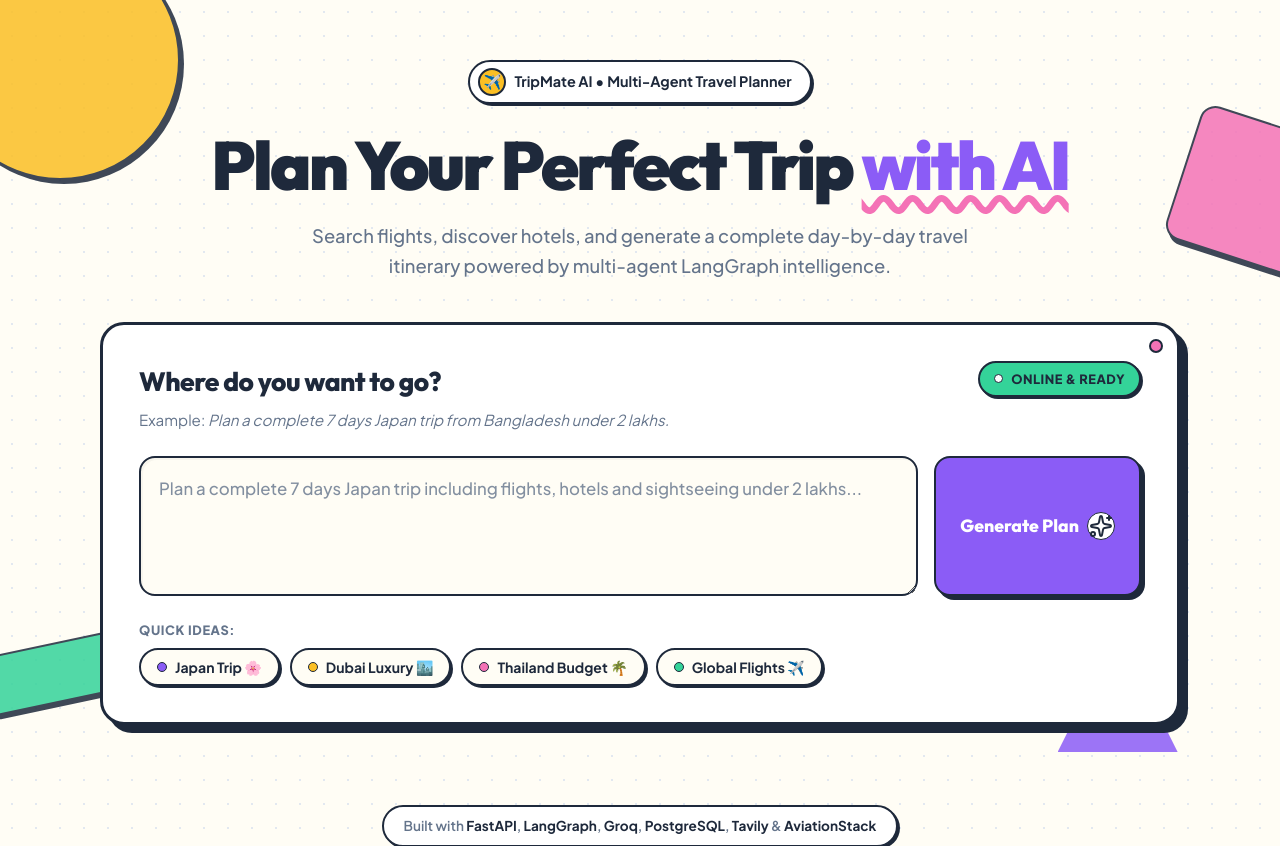
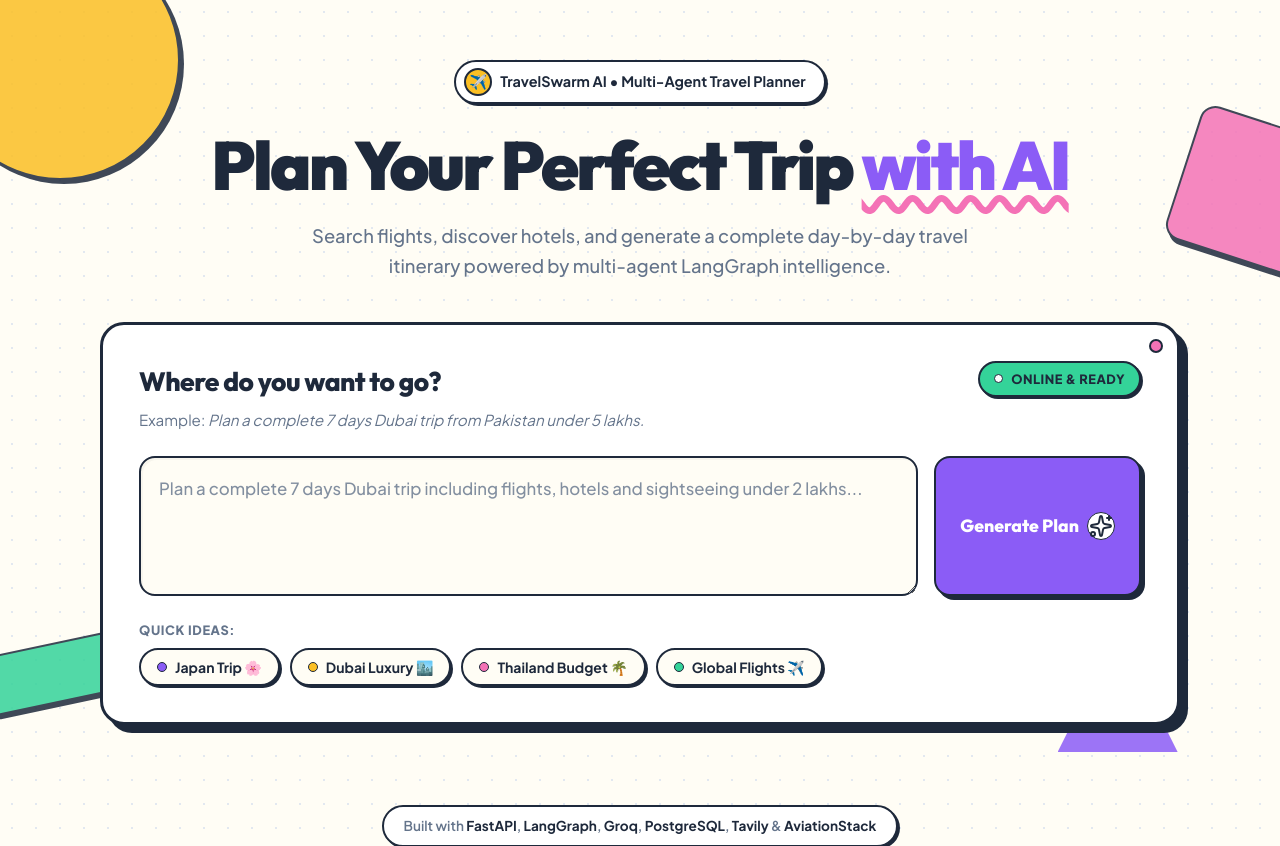
Before and after one commit to ahmadnawaz01/TravelSwarm---Multi-Agent-Travel-Planning-System---LangGraph---FastApi---Grok---PostgreSQL-, a FastAPI app: page / in a window 1280 px wide. Shown: the top 846 px of the page. Run offline with FastAPI, Linux system fonts and the light colour scheme; some libraries are stand-ins or nearby versions.

Commit message:
8-15-2026

```diff
--- a/templates/index.html
+++ b/templates/index.html
@@ -3,7 +3,7 @@
 <head>
     <meta charset="UTF-8">
     <meta name="viewport" content="width=device-width, initial-scale=1.0">
-    <title>TripMate AI — Playful Travel Planner</title>
+    <title>TravelSwarm</title>
 
     <!-- Design System Typography -->
     <link rel="preconnect" href="https://fonts.googleapis.com">
@@ -31,7 +31,7 @@
         <section class="hero-section">
             <div class="badge">
                 <span class="badge-icon-bubble">✈️</span>
-                <span>TripMate AI &bull; Multi-Agent Travel Planner</span>
+                <span>TravelSwarm AI &bull; Multi-Agent Travel Planner</span>
             </div>
 
             <h1>
@@ -51,7 +51,7 @@
                 <div>
                     <h2>Where do you want to go?</h2>
                     <p>
-                        Example: <em>Plan a complete 7 days Japan trip from Bangladesh under 2 lakhs.</em>
+                        Example: <em>Plan a complete 7 days Dubai trip from Pakistan under 5 lakhs.</em>
                     </p>
                 </div>
 
@@ -64,7 +64,7 @@
             <div class="input-area">
                 <textarea
                     id="userInput"
-                    placeholder="Plan a complete 7 days Japan trip including flights, hotels and sightseeing under 2 lakhs..."
+                    placeholder="Plan a complete 7 days Dubai trip including flights, hotels and sightseeing under 2 lakhs..."
                 ></textarea>
 
                 <button id="sendBtn" onclick="sendMessage()">
@@ -81,15 +81,15 @@
             <!-- Quick Action Pills -->
             <div class="quick-prompts-label">Quick Ideas:</div>
             <div class="quick-prompts">
-                <button onclick="setPrompt('Plan a complete 7 days Japan trip from Bangladesh including flights, hotels and sightseeing under 2 lakhs.')">
+                <button onclick="setPrompt('Plan a complete 7 days Japan trip from Pakistan including flights, hotels and sightseeing under 2 lakhs.')">
                     <span class="btn-dot bg-violet"></span> Japan Trip 🌸
                 </button>
 
-                <button onclick="setPrompt('Plan a 5 days Dubai trip from Dhaka with flights, hotels and sightseeing.')">
+                <button onclick="setPrompt('Plan a 5 days Dubai trip from Pakistan with flights, hotels and sightseeing.')">
                     <span class="btn-dot bg-yellow"></span> Dubai Luxury 🏙️
                 </button>
 
-                <button onclick="setPrompt('Plan a 7 days Thailand trip from Bangladesh with budget hotels and sightseeing.')">
+                <button onclick="setPrompt('Plan a 7 days Thailand trip from pakistan with budget hotels and sightseeing.')">
                     <span class="btn-dot bg-pink"></span> Thailand Budget 🌴
                 </button>
 
@@ -123,7 +123,7 @@
             </div>
 
             <div id="pdfContent" class="pdf-content">
-                <h1 class="pdf-title">TripMate AI Travel Plan</h1>
+                <h1 class="pdf-title">TravelSwarm AI Travel Plan</h1>
                 <div id="resultBox" class="result-box"></div>
             </div>
 
```
